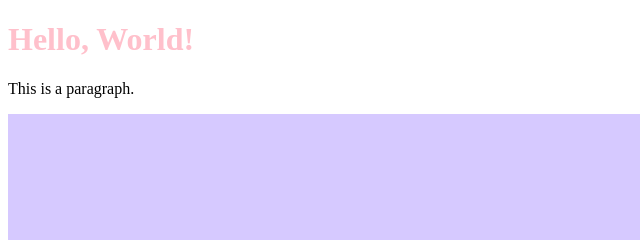
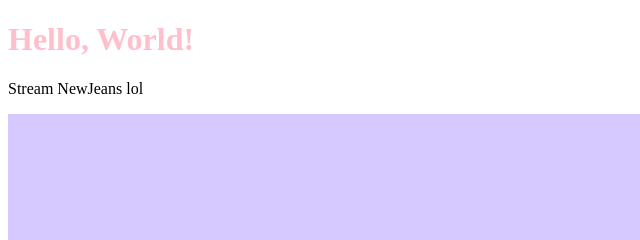
Before and after one commit to gregoryabellanosa/UIUXBootcampSample, a plain HTML site: page index.html in a window 1280 px wide. Shown: the top 240 px of the page, 0-640 px from the left. Drawn offline with Linux system fonts and the light colour scheme.

Commit message:
update text

```diff
--- a/index.html
+++ b/index.html
@@ -6,7 +6,7 @@
     </head>
     <body>
         <h1>Hello, World!</h1>
-        <p>This is a paragraph.</p>
+        <p>Stream NewJeans lol</p>
         <picture>
             <source media="(max-width:800px)" srcset="NewJeans.jpeg" alt="new jeans">
             <img src="gudetama.png" alt="gudetama">
```
